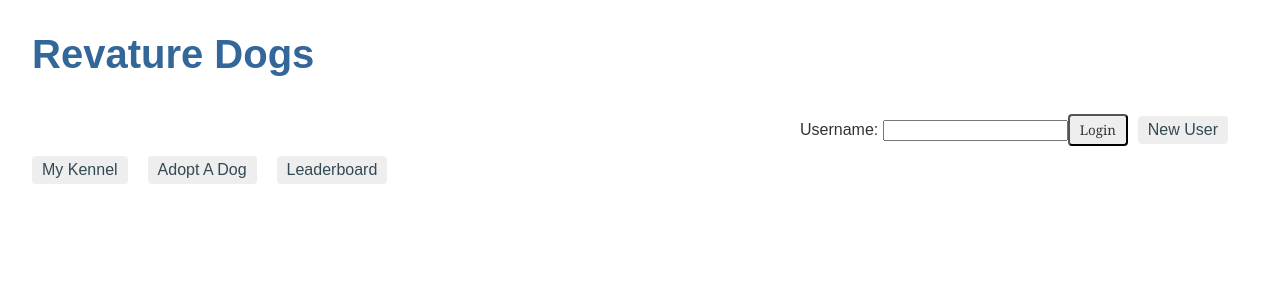
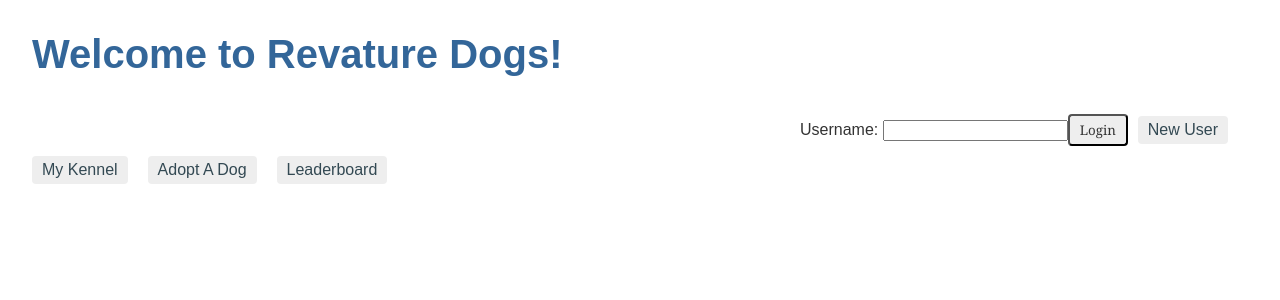
Before and after one commit to 2002-feb24-net/RevatureDogs-project2-ng, an Angular app in the folder RevDogsAngular/: page / in a window 1280 px wide. Shown: the top 300 px of the page. Built offline with nearby package versions, Linux system fonts and the light colour scheme.

Commit message:
title change to test pipeline

```diff
--- a/RevDogsAngular/src/app/app.component.html
+++ b/RevDogsAngular/src/app/app.component.html
@@ -1,4 +1,4 @@
-<h1>{{title}}</h1>
+<h1>Welcome to Revature Dogs!</h1>
 <app-login></app-login>
 <nav>
     <a routerLink="/kennel">My Kennel</a>
```
